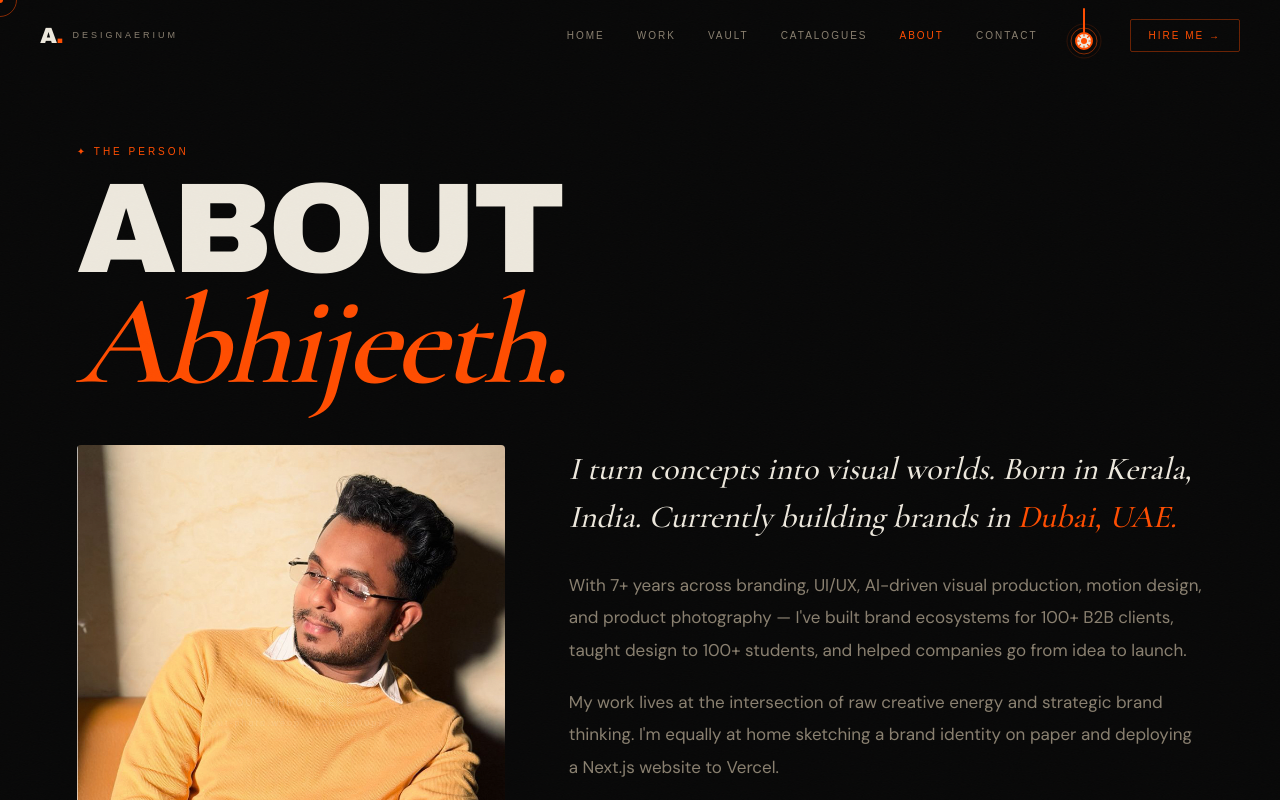
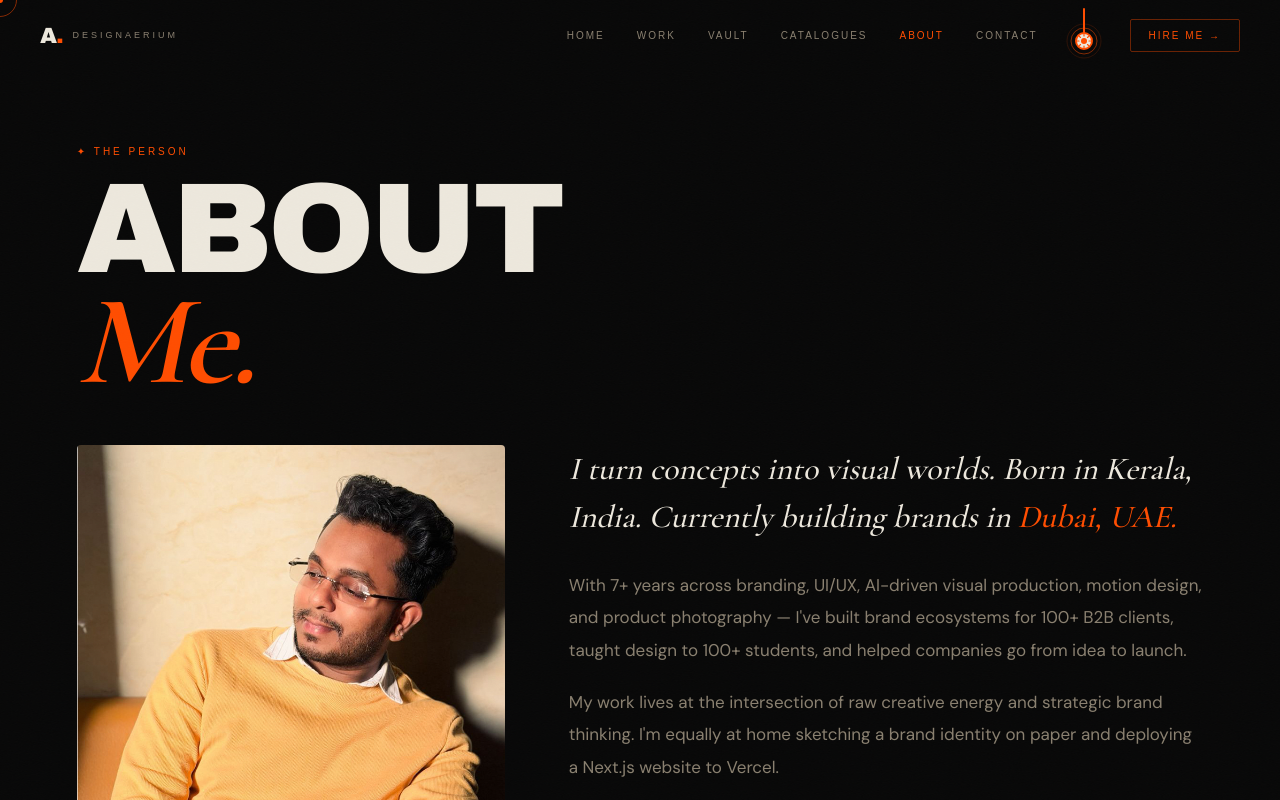
Before and after one commit to Artificer-cloud/adesignaerium, a Next.js app: page /about in a window 1280 px wide. Shown: the top 800 px of the page. Built offline with nearby package versions, Linux system fonts and the light colour scheme; a web font is replaced by a local one.

Commit message:
Fix about heading and remove placeholder

```diff
--- a/src/app/about/page.tsx
+++ b/src/app/about/page.tsx
@@ -83,7 +83,7 @@ export default function AboutPage() {
         }}>
           ABOUT<br />
           <span style={{ fontFamily: 'Cormorant Garamond,Georgia,serif', fontStyle: 'italic', fontWeight: 600, color: 'var(--orange)' }}>
-            Abhijeeth.
+            Me.
           </span>
         </h1>
       </section>
@@ -102,13 +102,7 @@ export default function AboutPage() {
                 style={{ objectFit: 'cover', objectPosition: 'center top' }}
                 onError={() => {}}
               />
-              {/* Placeholder */}
-              <div style={{ position: 'absolute', inset: 0, display: 'flex', flexDirection: 'column', alignItems: 'center', justifyContent: 'center', gap: '6px', pointerEvents: 'none', zIndex: 1 }}>
-                <span style={{ fontFamily: 'var(--font-mono)', fontSize: '10px', letterSpacing: '2px', color: 'rgba(255,255,255,0.15)', textAlign: 'center', lineHeight: 2 }}>
-                  YOUR PHOTO HERE<br />
-                  <span style={{ fontSize: '9px' }}>about-photo.webp · 800×1000px</span>
-                </span>
-              </div>
+
               {/* Bottom fade */}
               <div style={{ position: 'absolute', bottom: 0, left: 0, right: 0, height: '25%', background: 'linear-gradient(transparent,var(--surface))', pointerEvents: 'none', zIndex: 2 }} />
             </div>
```
